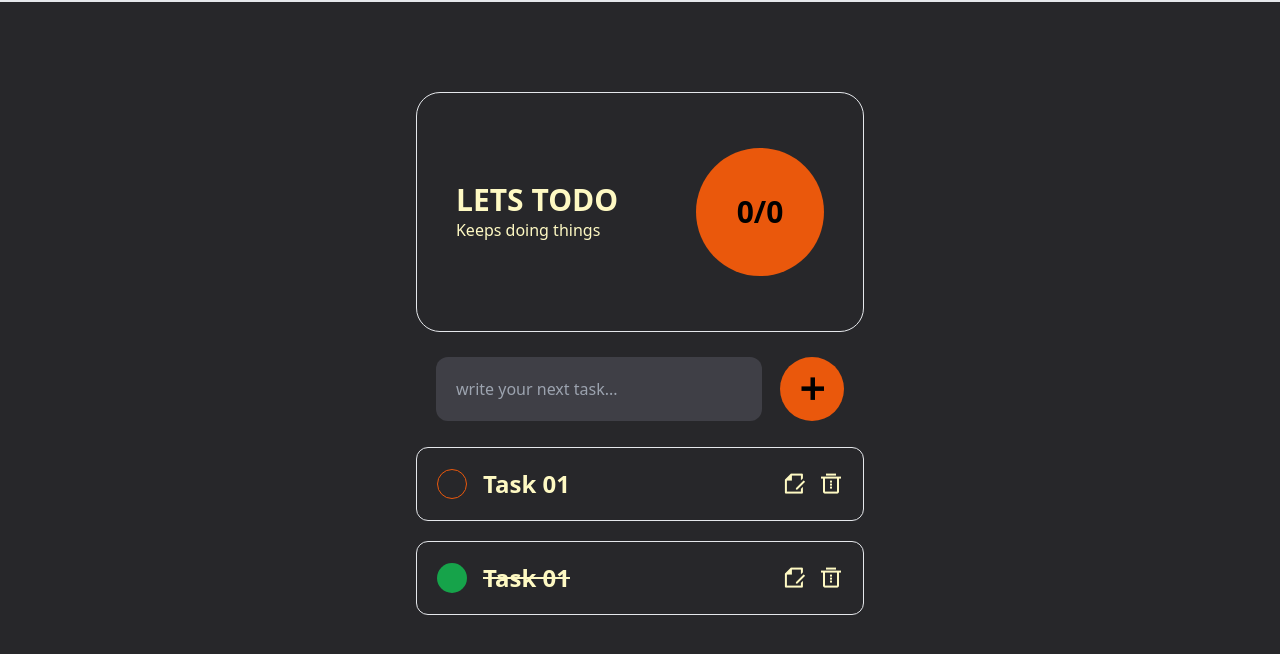
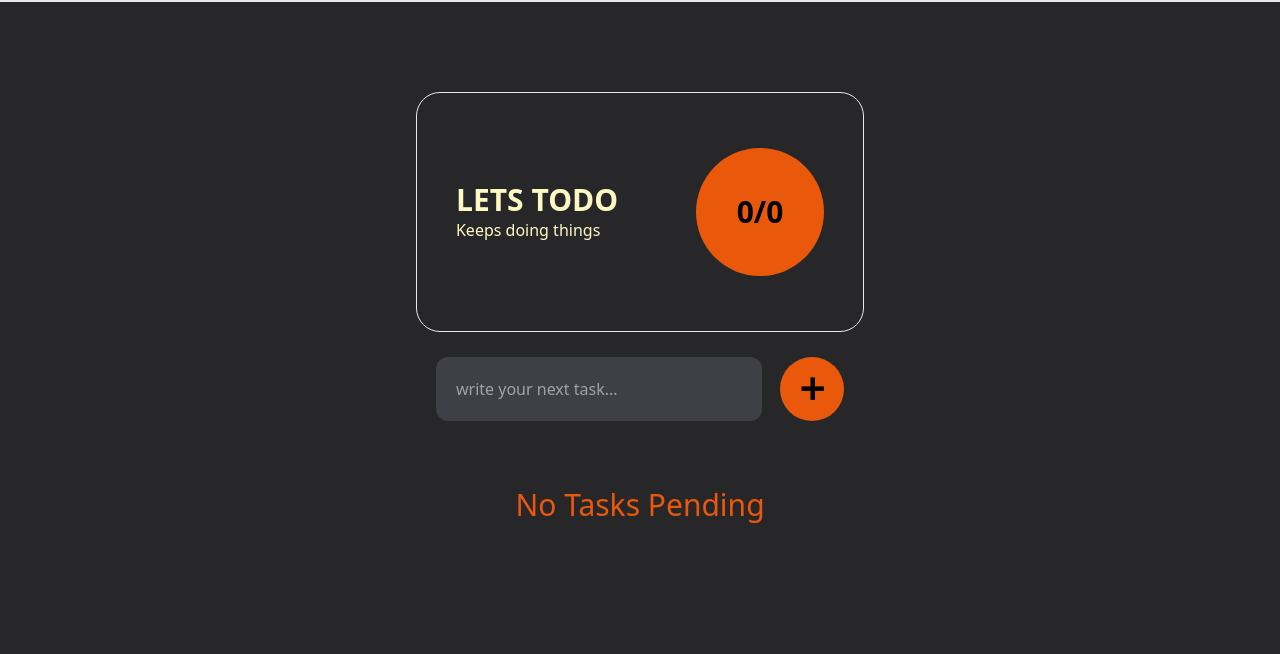
Before and after one commit to rajsunmukhani/React-propsDrilling, a React (Vite) app: page / in a window 1280 px wide. Shown: the top 654 px of the page. Built offline with nearby package versions, Linux system fonts and the light colour scheme.

Commit message:
made data visible and updation undergo

```diff
--- a/src/App.jsx
+++ b/src/App.jsx
@@ -15,7 +15,12 @@ const App = () => {
         localStorage.setItem("toDoTasks",JSON.stringify([...tasks,newToDo]))
     }
 
-    console.log(tasks);
+    const completeHandler = (index) => {
+        const copyTasks = [...tasks];
+        copyTasks[index].completed = !copyTasks[index].completed;
+        setTasks(copyTasks);
+        localStorage.setItem("toDoTasks",JSON.stringify(copyTasks));
+    }
 
     return (
         <div className="overflow-x-hidden border-t-2 w-screen min-h-[100vh] bg-zinc-800 flex  items-center flex-col">
@@ -25,7 +30,7 @@ const App = () => {
                     <p>Keeps doing things</p>
                 </div>
                 <div className="text-3xl font-extrabold flex justify-center items-center w-[10vmax] h-[10vmax] rounded-full bg-orange-600">
-                    0/{tasks.length}
+                    {tasks.filter((t) => t.completed === true).length}/{tasks.length}
                 </div>
             </div>
             {/*  */}
@@ -44,38 +49,27 @@ const App = () => {
             {/*  */}
 
             <ul className="list-none w-[35%] ">
-                <li className="mb-5 flex justify-between items-center border rounded-xl p-5">
+                {tasks.length > 0 ? tasks.map((task,index) =>{
+                     return(
+                         <li key={task.id} className="mb-5 flex justify-between items-center border rounded-xl p-5">
                      <div className="flex items-center">
                          <div
-                            className={`border mr-4 rounded-full w-[30px] h-[30px]  border-orange-600`}
+                         onClick={() => completeHandler(index)}
+                             className={ task.completed === false ? `border mr-4 rounded-full w-[30px] h-[30px]  border-orange-600` : `bg-green-600 mr-4 rounded-full w-[30px] h-[30px]  border-orange-600`}
                          ></div>
                          <h1
-                            className={` text-2xl font-extrabold text-yellow-100`}
+                             className={ task.completed === false ? ` text-2xl font-extrabold text-yellow-100` : `line-through text-2xl font-extrabold text-yellow-100`}
                          >
-                            Task 01
+                             {task.title}
                          </h1>
                      </div>
                      <div className="flex gap-3 text-2xl text-yellow-100">
                          <i className="ri-file-edit-line"></i>
                          <i className="ri-delete-bin-3-line"></i>
                      </div>
-                </li>
-                <li className="mb-5 flex justify-between items-center border rounded-xl p-5">
-                    <div className="flex items-center">
-                        <div
-                            className={`bg-green-600 mr-4 rounded-full w-[30px] h-[30px]  border-orange-600`}
-                        ></div>
-                        <h1
-                            className={`line-through text-2xl font-extrabold text-yellow-100`}
-                        >
-                            Task 01
-                        </h1>
-                    </div>
-                    <div className="flex gap-3 text-2xl text-yellow-100">
-                        <i className="ri-file-edit-line"></i>
-                        <i className="ri-delete-bin-3-line"></i>
-                    </div>
-                </li>
+                 </li>)
+
+                }): <h1 className="mt-10 text-orange-600 text-center w-full text-3xl">No Tasks Pending</h1>}
             </ul>
         </div>
     );
```
Lines whose indentation alone changed are shown as unchanged.
